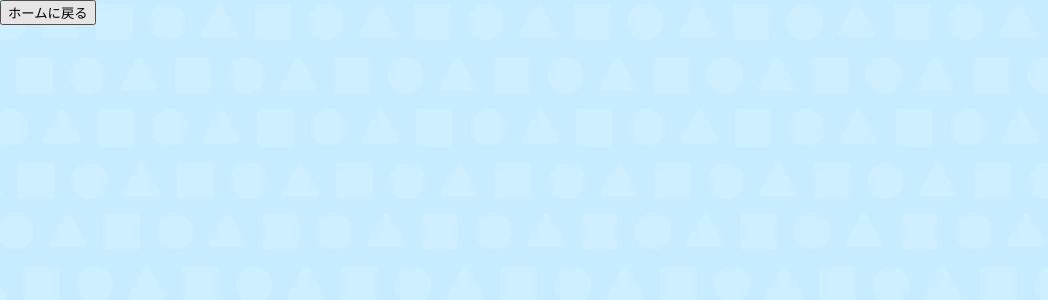
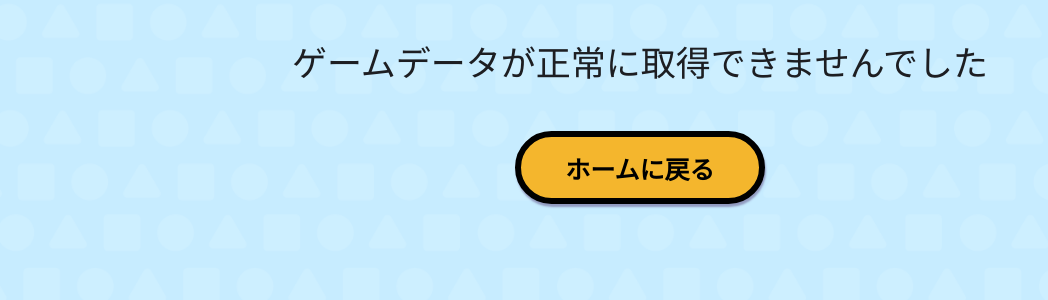
Before and after one commit to Mayu0628/hackit-vol2-smapro, a Next.js app: page /results in a window 1280 px wide. Shown: the top 300 px of the page, without its empty margins (0-1048 px from the left). Built offline with nearby package versions, Linux system fonts and the light colour scheme.

Commit message:
ボタンのスタイルを変更しました

```diff
--- a/src/app/game-start/page.tsx
+++ b/src/app/game-start/page.tsx
@@ -131,7 +131,9 @@
         // ゲーム終了時の表示
         <div>
           <h2>ゲーム終了！</h2>
-          <button onClick={handleButtonClick}>結果画面へ</button>
+          <button onClick={handleButtonClick} className='courseBtn'>
+            結果画面へ
+          </button>
         </div>
       ) : (
         // ゲーム開始前の表示
--- a/src/app/results/page.tsx
+++ b/src/app/results/page.tsx
@@ -2,7 +2,7 @@
 
 import Popup from './popup'
 import Link from 'next/link'
-import React, { Suspense } from 'react';
+import React, { Suspense } from 'react'
 import { useSearchParams } from 'next/navigation'
 import { useGameData } from '../GameDataProvider'
 import '@/styles/global.css'
@@ -16,10 +16,13 @@
 
   if (gamedata.length === 0) {
     return (
-      <div>
+      <div className='container'>
+        <p>ゲームデータが正常に取得できませんでした</p>
+        <div className='homereturn'>
           <Link href='/'>
-          <button>ホームに戻る</button>
+            <button className='courseBtn'>ホームに戻る</button>
           </Link>
+        </div>
       </div>
     )
   }
--- a/src/styles/game-start.css
+++ b/src/styles/game-start.css
@@ -20,3 +20,24 @@
 .image {
     margin-top: 80px;
 }
+
+.courseBtn {
+    display: inline-block;
+    margin: 10px auto;
+
+    height: 73px;
+    width: 250px;
+
+    border: solid 6px;
+    border-radius: 50px;
+    align-items: center;
+
+    font-family: "Hiragino Sans","ヒラギノ角ゴシック";
+    font-weight: 800;
+    font-size: 25px;
+
+    background-color: #F4B62D;
+    text-decoration: none;
+    cursor: pointer;
+    box-shadow: 1px 3px 2px rgba(110, 100, 150, 0.6);
+}
--- a/src/styles/results.css
+++ b/src/styles/results.css
@@ -5,7 +5,7 @@
   margin: 60px auto 0;
   height: 400px;
   width: 600px;
-    background-color: #68BFFE;
+  background-color: #68bffe;
   border-radius: 20px;
 
   position: relative;
@@ -37,7 +37,7 @@
 }
 
 .explainBtn {
-    background-color: #67C939;
+  background-color: #67c939;
   color: #ffff;
   border-radius: 10px;
   border: none;
@@ -47,7 +47,7 @@
 }
 
 .underBtn {
-    background-color: #9981F8;
+  background-color: #9981f8;
   color: #ffff;
   border-radius: 10px;
   border: none;
@@ -60,3 +60,42 @@
   width: 250px;
   margin: 20px 10px;
 }
+
+.courseBtn {
+  display: inline-block;
+  margin: 10px auto;
+
+  height: 73px;
+  width: 250px;
+
+  border: solid 6px;
+  border-radius: 50px;
+  align-items: center;
+
+  font-family: 'Hiragino Sans', 'ヒラギノ角ゴシック';
+  font-weight: 800;
+  font-size: 25px;
+
+  background-color: #f4b62d;
+  text-decoration: none;
+  cursor: pointer;
+  box-shadow: 1px 3px 2px rgba(110, 100, 150, 0.6);
+}
+
+.homereturn {
+  display: flex;
+  justify-content: center;
+  align-items: center;
+}
+
+p {
+  font-size: 35px;
+  font-family: 'Hiragino Sans', 'ヒラギノ角ゴシック';
+  text-align: center;
+}
+
+.container {
+  height: 100vh;
+  justify-content: center;
+  align-items: center;
+}
```
Lines whose indentation alone changed are shown as unchanged.
